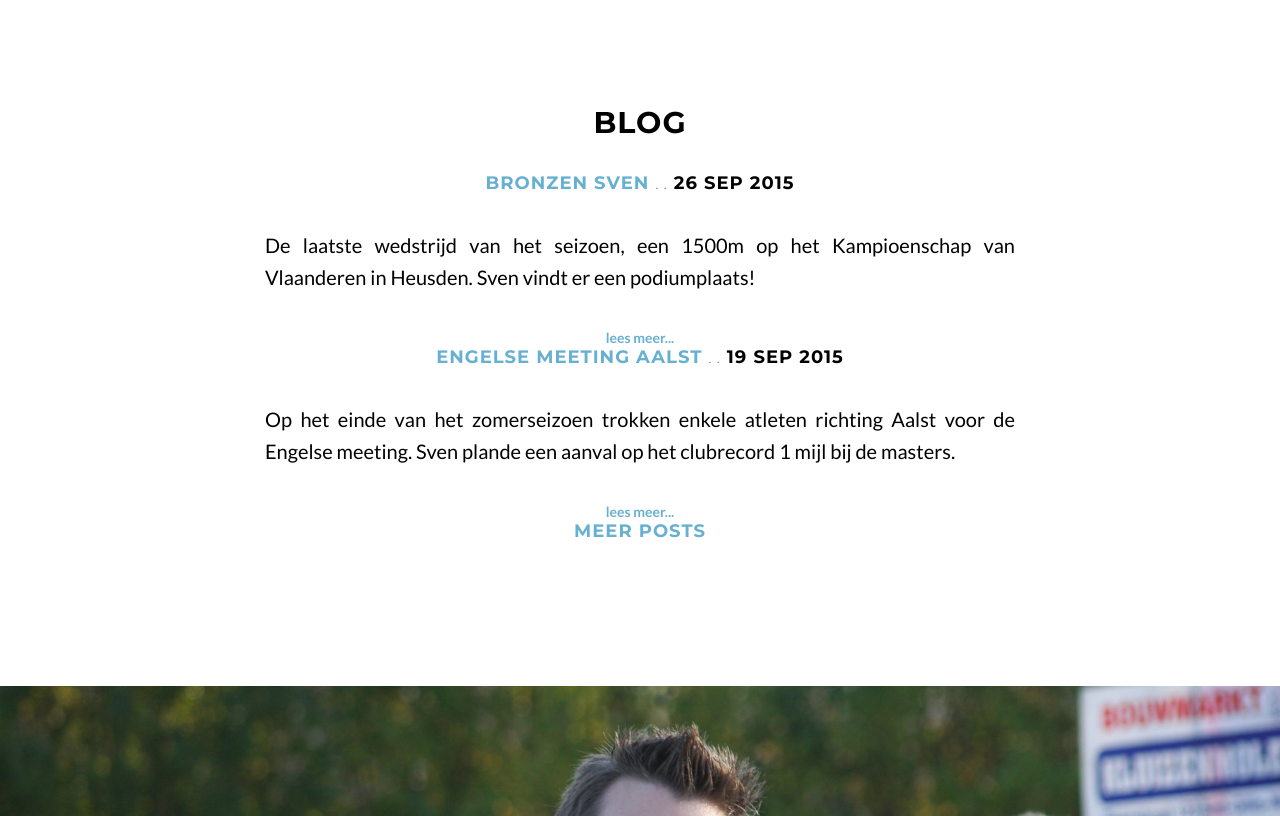
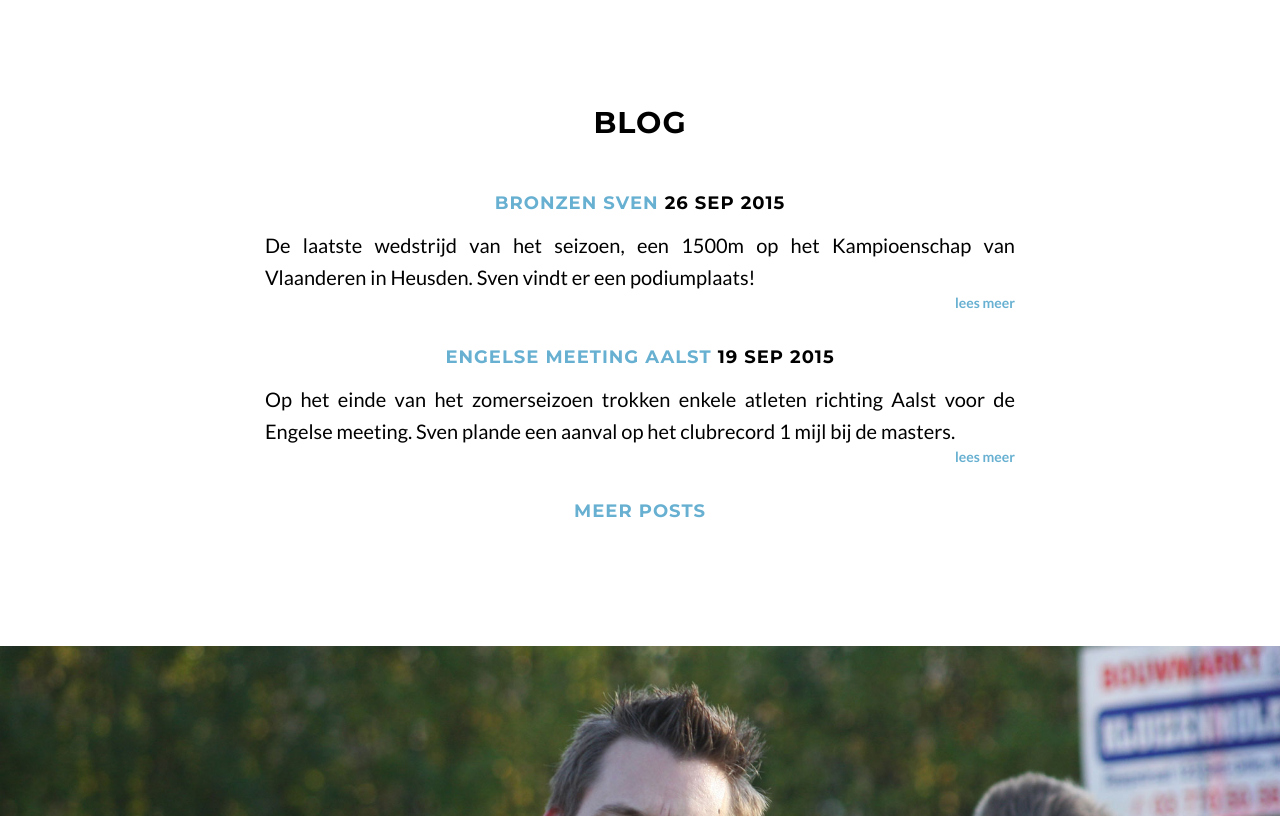
Before and after one commit to SmartRunningTeam/smartrunningteam.github.io, a Jekyll site: the page built from index.md, in a window 1280 px wide and 900 px high, scrolled down 1917 px, cut to the strip 84-900 px from the top of the window. Built offline with Jekyll 4.4.1, drawn with Linux system fonts in a browser that asks for light colours.

Commit message:
Restyle latest post

```diff
--- a/_includes/latest-post.html
+++ b/_includes/latest-post.html
@@ -1,13 +1,13 @@
 <!-- Blog Section -->
 <section id="{{ page.title }}" class="container content-section text-center">
-    <div class="row">
-      <div class="col-lg-8 col-lg-offset-2">
+  <div class="row">
+    <div class="col-lg-8 col-lg-offset-2">
+      <div class="blog-latest">
 
         {{ page.content | markdownify }}
 
         {% for p in site.posts limit:2 %}
         <h4> <strong> <a href="{{ p.url }}">{{ p.title }} </a> </strong>
-          <small>. {{ p.category }} .</small>
           <strong> {{ p.date | date_to_string }} </strong>
           <!-- <small> <a href="{{ post.url }}#disqus_thread">Comments</a></small> -->
         </h4>
@@ -21,7 +21,9 @@
           {{ p.excerpt | number_of_words }}
         {% endcapture %}
         {% if excerpt_words != content_words %}
-          <a href="{{ p.url }}"> <strong>lees meer...</strong> </a>
+          <div class="blog-right">
+            <a href="{{ p.url }}"> <strong>lees meer</strong> </a>
+          </div>
         {% endif %}
 
         {% endfor %}
@@ -30,4 +32,5 @@
 
       </div>
     </div>
+  </div>
 </section>
--- a/css/grayscale.css
+++ b/css/grayscale.css
@@ -385,6 +385,20 @@ a:focus {
   padding-left: 100px;
 }
 
+.blog-latest h4 {
+  margin-top: 55px;
+  margin-bottom: 15px;
+}
+
+.blog-latest p {
+  margin: 0px;
+}
+
+.blog-right a {
+  text-align: right;
+  float: right;
+}
+
 /* ===========================
 --- Atleten
 ============================ */
```
